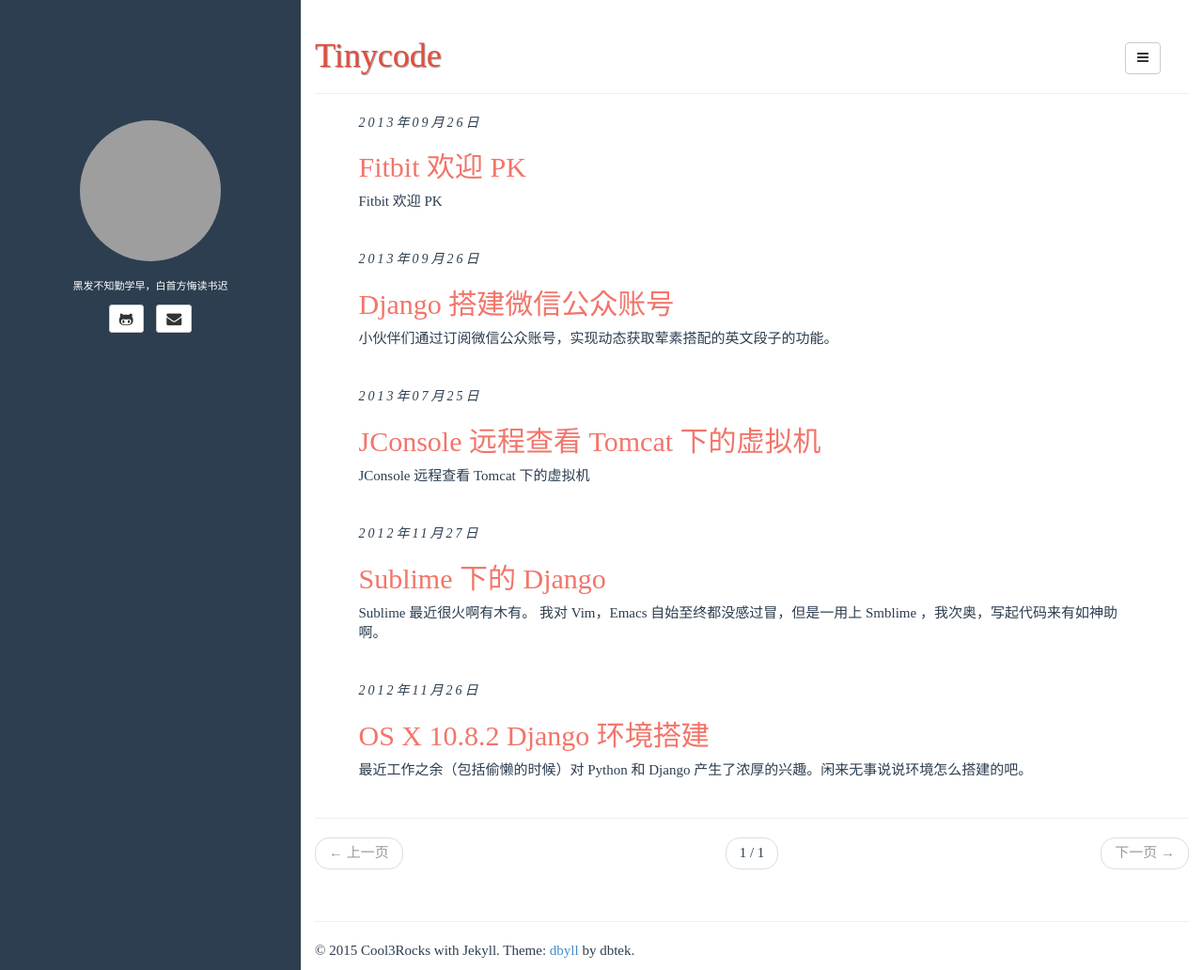
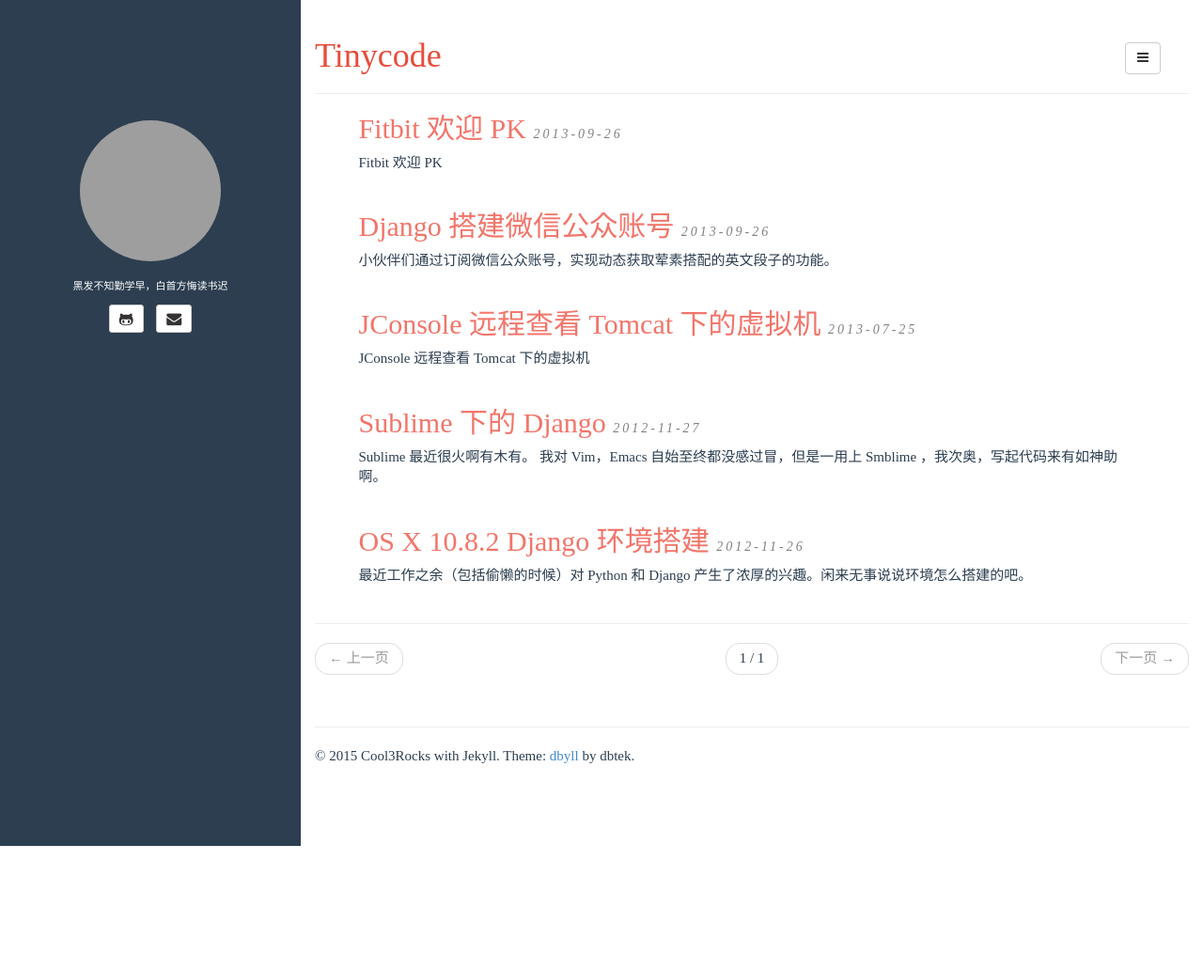
Before and after one commit to Cool3Rocks/cool3rocks.github.io, a Jekyll site: the page built from index.html, in a window 1280 px wide and 1032 px high. Shown: the whole window at 94% size. Built offline with Jekyll 4.4.1, drawn with Linux system fonts in a browser that asks for light colours; the list of posts is cut into pages by our own code; grey boxes are pictures that could not be loaded.

Commit message:
修改时间样式

```diff
--- a/assets/css/style.css
+++ b/assets/css/style.css
@@ -83,7 +83,7 @@ article .share .gplus:hover {
 
 .page-header {
 	color: #e74c3c;
-	text-shadow: 1px 1px 1px rgba(150, 150, 150, 1);
+	/*text-shadow: 1px 1px 1px rgba(150, 150, 150, 1);*/
 }
 
 article{
@@ -100,6 +100,7 @@ article{
 	font-size: 14px;
 	letter-spacing: 3px;
 	font-style:italic;
+	color: grey;
 }
 
 article {
--- a/index.html
+++ b/index.html
@@ -7,13 +7,12 @@ tagline:
 
 <article class="home">
 
-  <span class="post-date">
-    {% assign d = post.date | date: "%d" | plus:'0' %}
-    {{ post.date | date: "%Y" }}年{{ post.date | date: "%m" }}月{{ post.date | date: "%d" }}日
-  </span>
-
   <h2>
     <a href="{{ site.BASE_PATH }}{{ post.url }}">{{ post.title }}</a>
+    <span class="post-date">
+    {% assign d = post.date | date: "%d" | plus:'0' %}
+    {{ post.date | date: "%Y" }}-{{ post.date | date: "%m" }}-{{ post.date | date: "%d" }}
+    </span>
   </h2>
 
   <div>
```
Also changed, not shown: _includes/post.html (+7 -1 lines).
